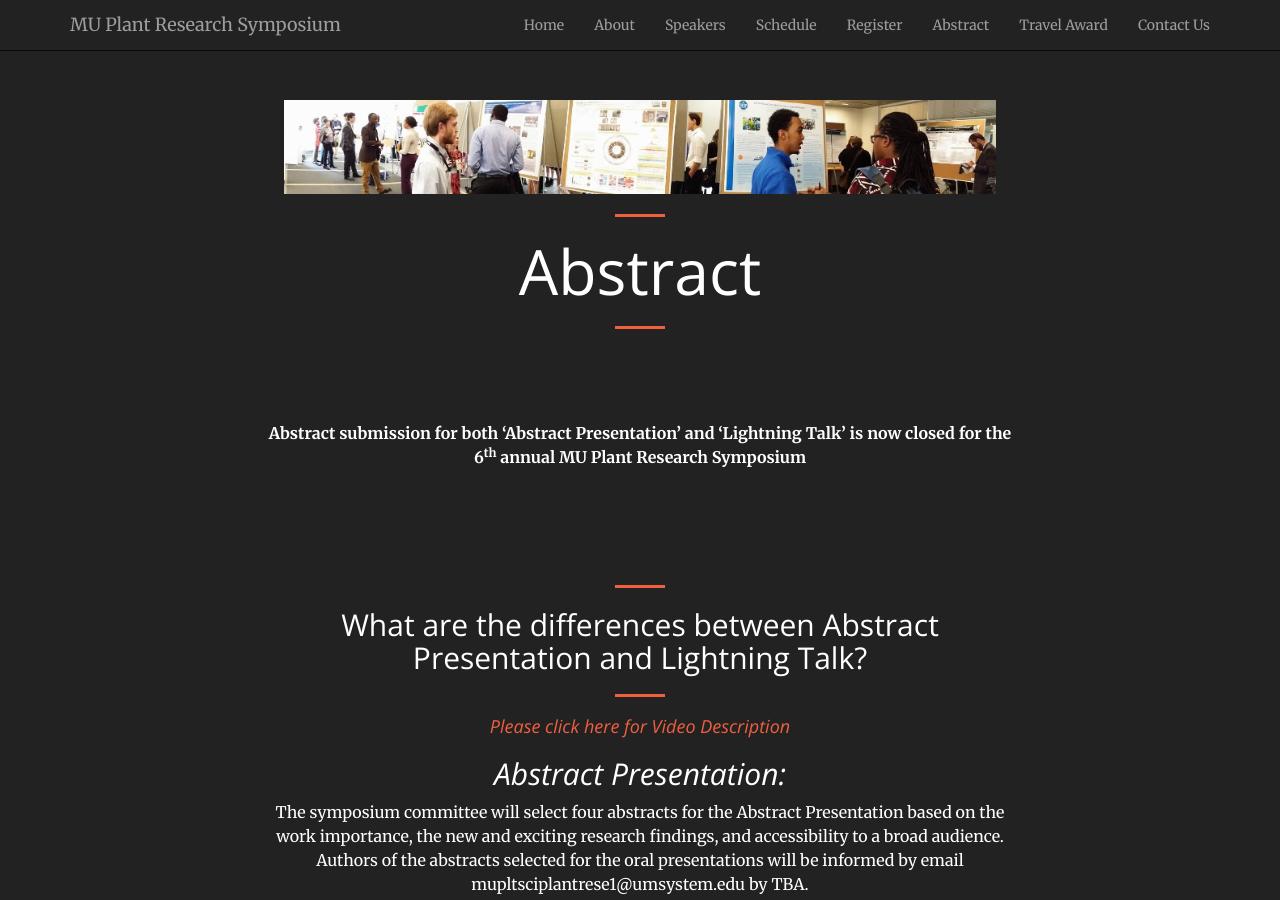
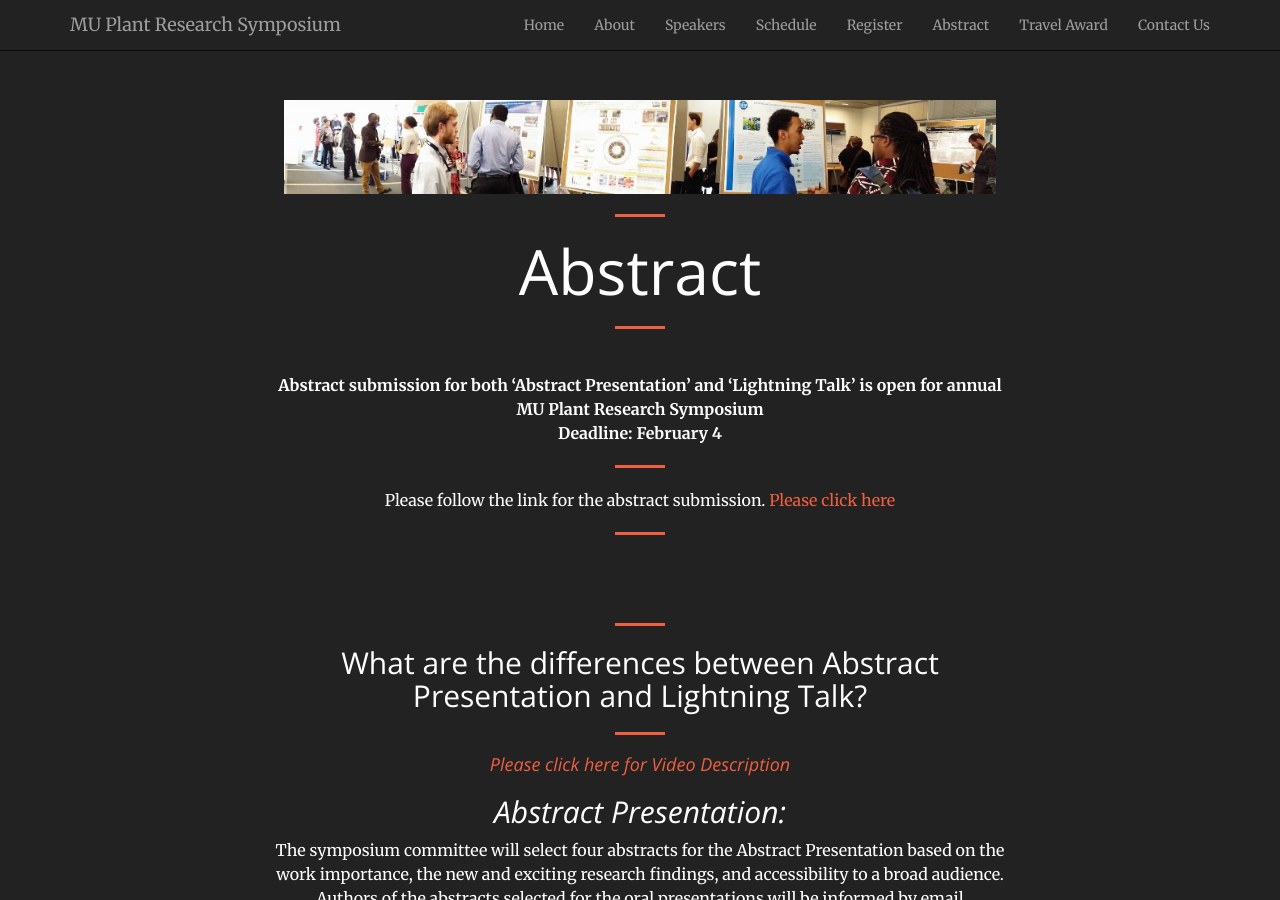
Before and after one commit to mupioneersymposium/mupioneersymposium.github.io, a Jekyll site: the page built from abstract.md, in a window 1280 px wide and 900 px high. Built offline with Jekyll 4.4.1, drawn with Linux system fonts in a browser that asks for light colours.

Commit message:
Update abstract.md

```diff
--- a/abstract.md
+++ b/abstract.md
@@ -1,16 +1,19 @@
 ---
 layout: regular
 ---
-
-
 <img src="/posterview.jpg" style="max-width:95%"/>
 <hr style="clear: both;" />
 # Abstract
 <hr style="clear: both;" />
-<br/><br/><br/>
-**Abstract submission for both 'Abstract Presentation' and 'Lightning Talk' is now closed for the 6<sup>th</sup> annual MU Plant Research Symposium**
-<br/><br/><br/><br/><br/>
+<br/>
+**Abstract submission for both 'Abstract Presentation' and 'Lightning Talk' is open for annual MU Plant Research Symposium** <br/>
+**Deadline: February 4**
+<hr style="clear: both;" />
+Please follow the link for the abstract submission. <a
+href="https://docs.google.com/forms/d/e/1FAIpQLSezsZm-nLOu5xlV4MIB-f9yN2wZx3VV-6B463WXHI-C5m8zHA/viewform?usp=sf_link" target="_blank"> Please click here
+<hr style="clear: both;" />
 
+<br/><br/>
 
 <hr style="clear: both;" />
 ## What are the differences between Abstract Presentation and Lightning Talk?
```
